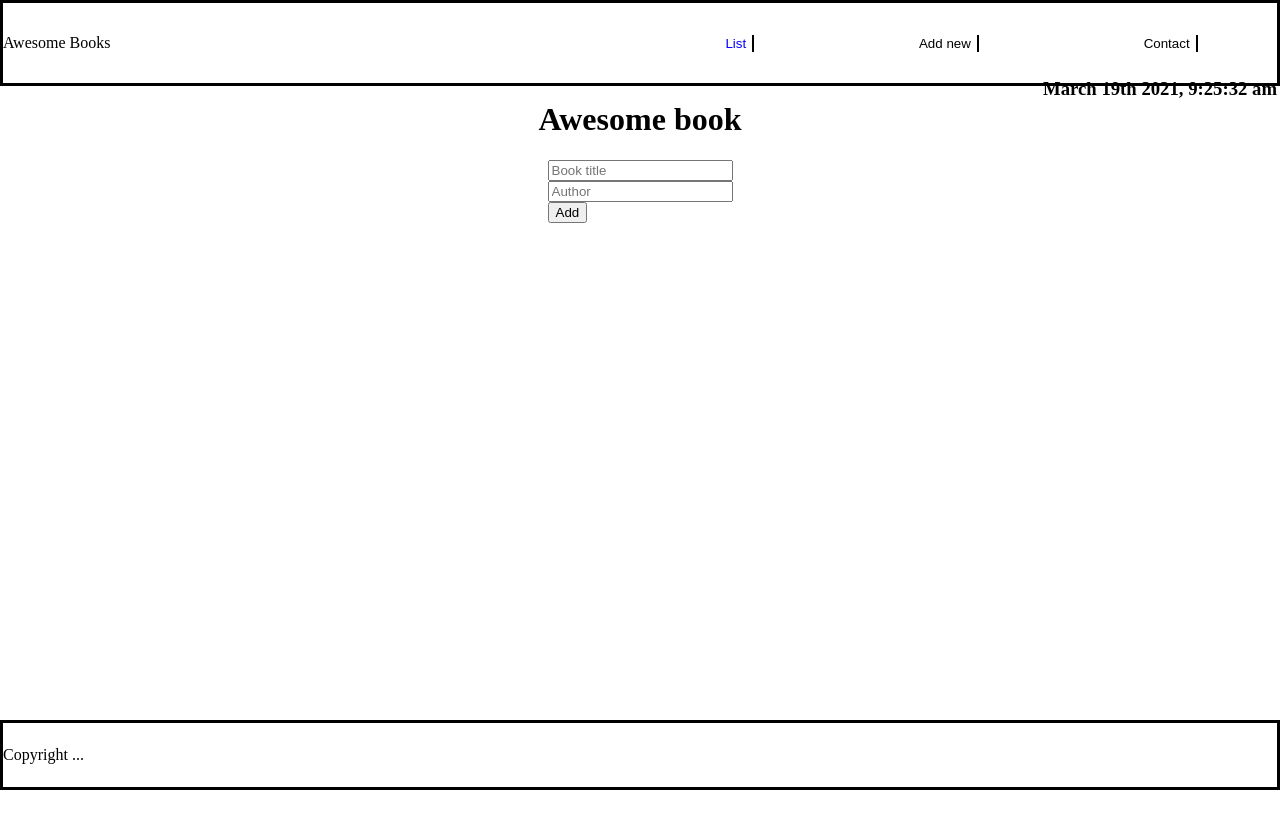
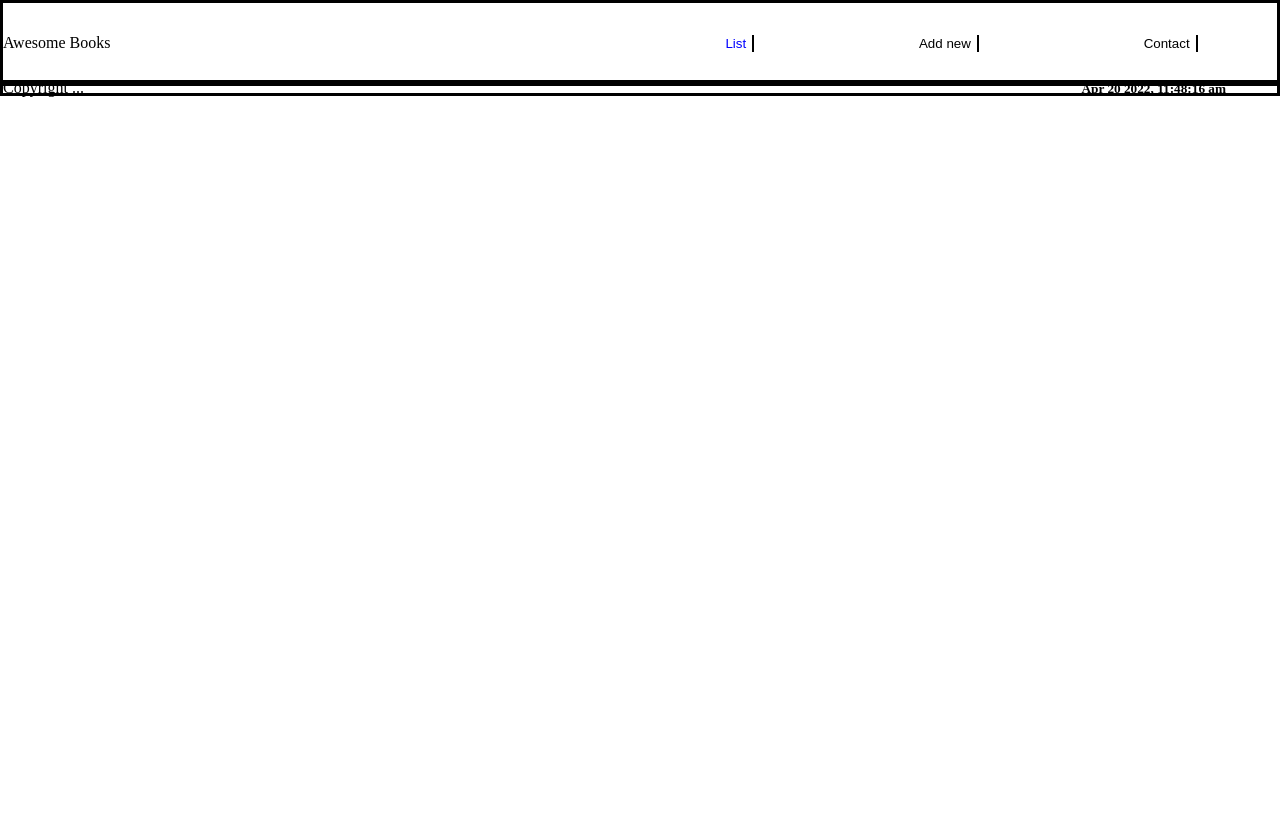
Before and after one commit to camilevahviraki/Awesome-Book-App, a plain HTML site: page index.html in a window 1280 px wide. After the commit the page ends 800 px from the top, so only its background shows below. Drawn offline with Linux system fonts and the light colour scheme.

Commit message:
Add nav bar and date

```diff
--- a/index.css
+++ b/index.css
@@ -44,7 +44,7 @@ color:blue;
 }
 #last-modified{
   position: absolute;
-  right: 0;
+  right: 4%;
   top:70%;
 }
 
--- a/index.html
+++ b/index.html
@@ -14,26 +14,8 @@
         <button class="active-btn">List</button><button>Add new</button
         ><button>Contact</button>
       </div>
-      <h3 id="last-modified">March 19th 2021, 9:25:32 am</h3>
+      <h5 id="last-modified"></h5>
     </nav>
-
-    <div class="container">
-      <h1>Awesome book</h1>
-      <div id="book-list"></div>
-
-      <form action="#">
-        <input
-          type="text"
-          name="book_title"
-          id="book_title"
-          placeholder="Book title"
-        />
-        <br />
-        <input type="text" name="author" id="author" placeholder="Author" />
-        <br />
-        <button type="submit" id="submit">Add</button>
-      </form>
-    </div>
     <script src="./index.js"></script>
     <footer><span>Copyright ...</span></footer>
   </body>
--- a/index.js
+++ b/index.js
@@ -1,6 +1,15 @@
 const form = document.querySelector('form');
 const bookList = document.getElementById('book-list');
 const bookArr = [];
+const dateContainer = document.getElementById('last-modified');
+let currentDate = new Date().toString();
+const regX= /\s\w+\s\d\d\s\d\d\d\d\s\d\d:\d\d:\d\d\s/g;
+currentDate = currentDate.match(regX).join();
+let dateOnly = currentDate.slice(0,12);
+let timeOnly = currentDate.slice(13)
+let  dayTime = currentDate.slice(13,15)
+dayTime = Number(dayTime)
+dateContainer.innerHTML = `${dateOnly}, ${timeOnly} ${dayTime >= 12 ? 'pm': 'am'} `
 
 const checkItem = localStorage.getItem('bookArrObj');
 
```
Also changed, not shown: 1 other file.
